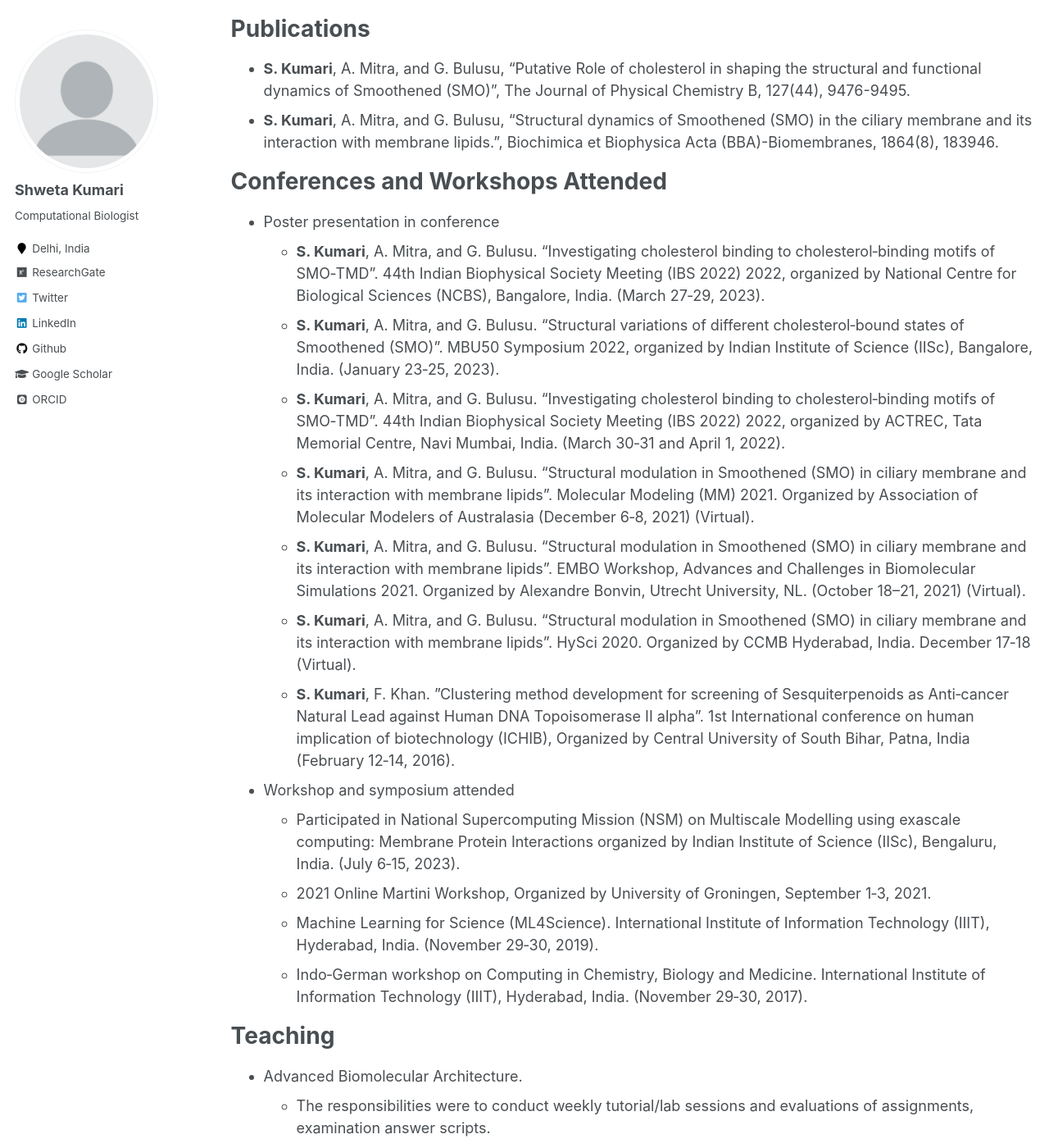
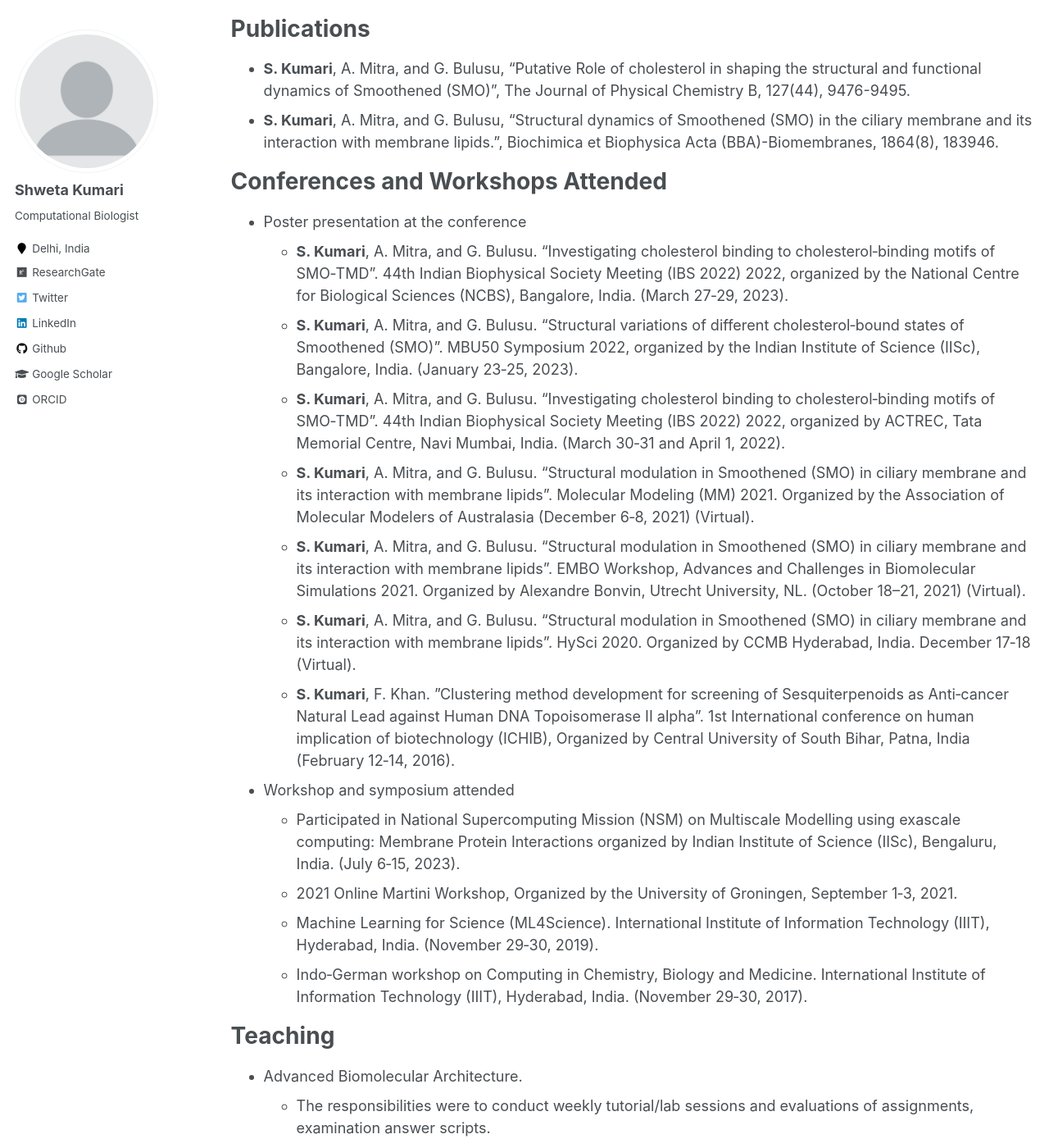
Before and after one commit to shweta-Moni/shweta-Moni.github.io, a Jekyll site: the page built from _pages/cv.md, in a window 1280 px wide and 1400 px high, scrolled down 1224 px. Shown: the whole window at 82% size. Built offline with Jekyll 4.4.1, drawn with Linux system fonts in a browser that asks for light colours; some web fonts are replaced.

Commit message:
Update cv.md

```diff
--- a/_pages/cv.md
+++ b/_pages/cv.md
@@ -48,18 +48,18 @@ Publications
 
 Conferences and Workshops Attended
 ======
-* Poster presentation in conference
-  * **S. Kumari**, A. Mitra, and G. Bulusu. “Investigating cholesterol binding to cholesterol‐binding motifs of SMO‐TMD”. 44th Indian Biophysical Society Meeting (IBS 2022) 2022, organized by National Centre for Biological Sciences (NCBS), Bangalore, India. (March 27‐29, 2023).
-  * **S. Kumari**, A. Mitra, and G. Bulusu. “Structural variations of different cholesterol‐bound states of Smoothened (SMO)”. MBU50 Symposium 2022, organized by Indian Institute of Science (IISc), Bangalore, India. (January 23‐25, 2023).
+* Poster presentation at the conference
+  * **S. Kumari**, A. Mitra, and G. Bulusu. “Investigating cholesterol binding to cholesterol‐binding motifs of SMO‐TMD”. 44th Indian Biophysical Society Meeting (IBS 2022) 2022, organized by the National Centre for Biological Sciences (NCBS), Bangalore, India. (March 27‐29, 2023).
+  * **S. Kumari**, A. Mitra, and G. Bulusu. “Structural variations of different cholesterol‐bound states of Smoothened (SMO)”. MBU50 Symposium 2022, organized by the Indian Institute of Science (IISc), Bangalore, India. (January 23‐25, 2023).
   * **S. Kumari**, A. Mitra, and G. Bulusu. “Investigating cholesterol binding to cholesterol‐binding motifs of SMO‐TMD”. 44th Indian Biophysical Society Meeting (IBS 2022) 2022, organized by ACTREC, Tata Memorial Centre, Navi Mumbai, India. (March 30‐31 and April 1, 2022).
-  * **S. Kumari**, A. Mitra, and G. Bulusu. “Structural modulation in Smoothened (SMO) in ciliary membrane and its interaction with membrane lipids”. Molecular Modeling (MM) 2021. Organized by Association of Molecular Modelers of Australasia (December 6‐8, 2021) (Virtual).
+  * **S. Kumari**, A. Mitra, and G. Bulusu. “Structural modulation in Smoothened (SMO) in ciliary membrane and its interaction with membrane lipids”. Molecular Modeling (MM) 2021. Organized by the Association of Molecular Modelers of Australasia (December 6‐8, 2021) (Virtual).
   * **S. Kumari**, A. Mitra, and G. Bulusu. “Structural modulation in Smoothened (SMO) in ciliary membrane and its interaction with membrane lipids”. EMBO Workshop, Advances and Challenges in Biomolecular Simulations 2021. Organized by Alexandre Bonvin, Utrecht University, NL. (October 18–21, 2021) (Virtual).
   * **S. Kumari**, A. Mitra, and G. Bulusu. “Structural modulation in Smoothened (SMO) in ciliary membrane and its interaction with membrane lipids”. HySci 2020. Organized by CCMB Hyderabad, India. December 17‐18 (Virtual).
   * **S. Kumari**, F. Khan. ”Clustering method development for screening of Sesquiterpenoids as Anti‐cancer Natural Lead against Human DNA Topoisomerase II alpha”. 1st International conference on human implication of biotechnology (ICHIB), Organized by Central University of South Bihar, Patna, India (February 12‐14, 2016).
 
 * Workshop and symposium attended
   * Participated in National Supercomputing Mission (NSM) on Multiscale Modelling using exascale computing: Membrane Protein Interactions organized by Indian Institute of Science (IISc), Bengaluru, India. (July 6‐15, 2023).
-  * 2021 Online Martini Workshop, Organized by University of Groningen, September 1‐3, 2021.
+  * 2021 Online Martini Workshop, Organized by the University of Groningen, September 1‐3, 2021.
   * Machine Learning for Science (ML4Science). International Institute of Information Technology (IIIT), Hyderabad, India. (November 29‐30, 2019).
   * Indo‐German workshop on Computing in Chemistry, Biology and Medicine. International Institute of Information Technology (IIIT), Hyderabad, India. (November 29‐30, 2017).
 
```
